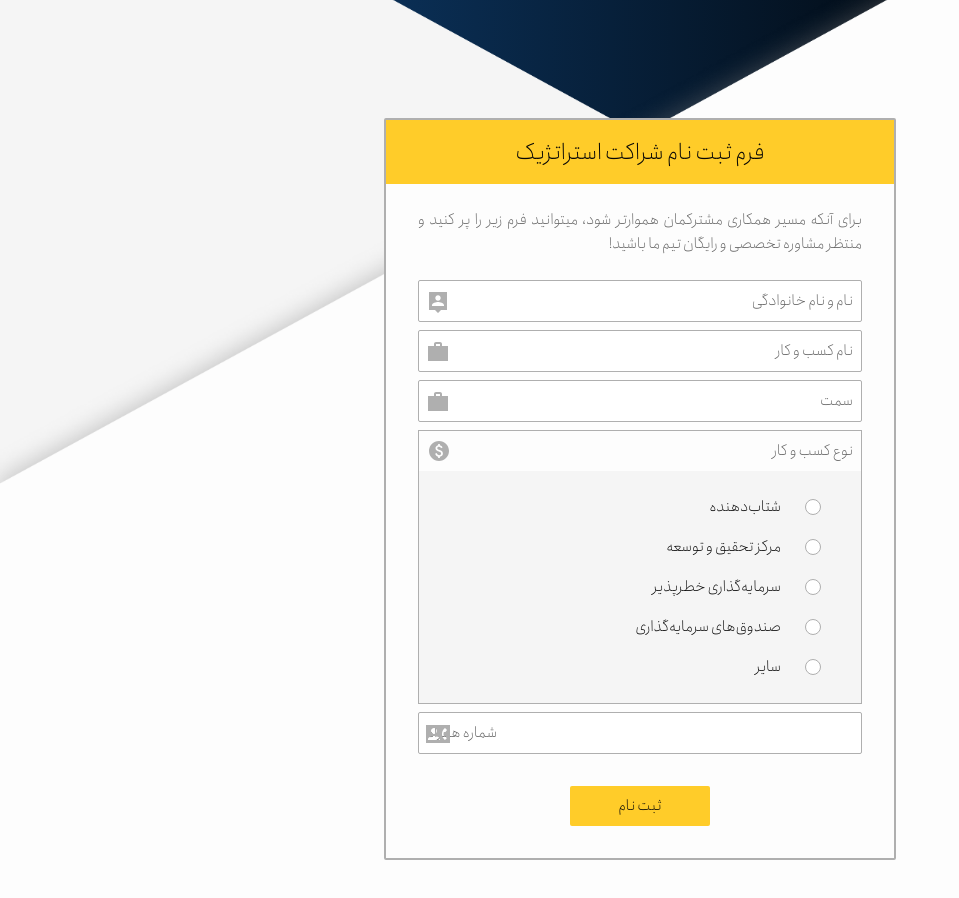
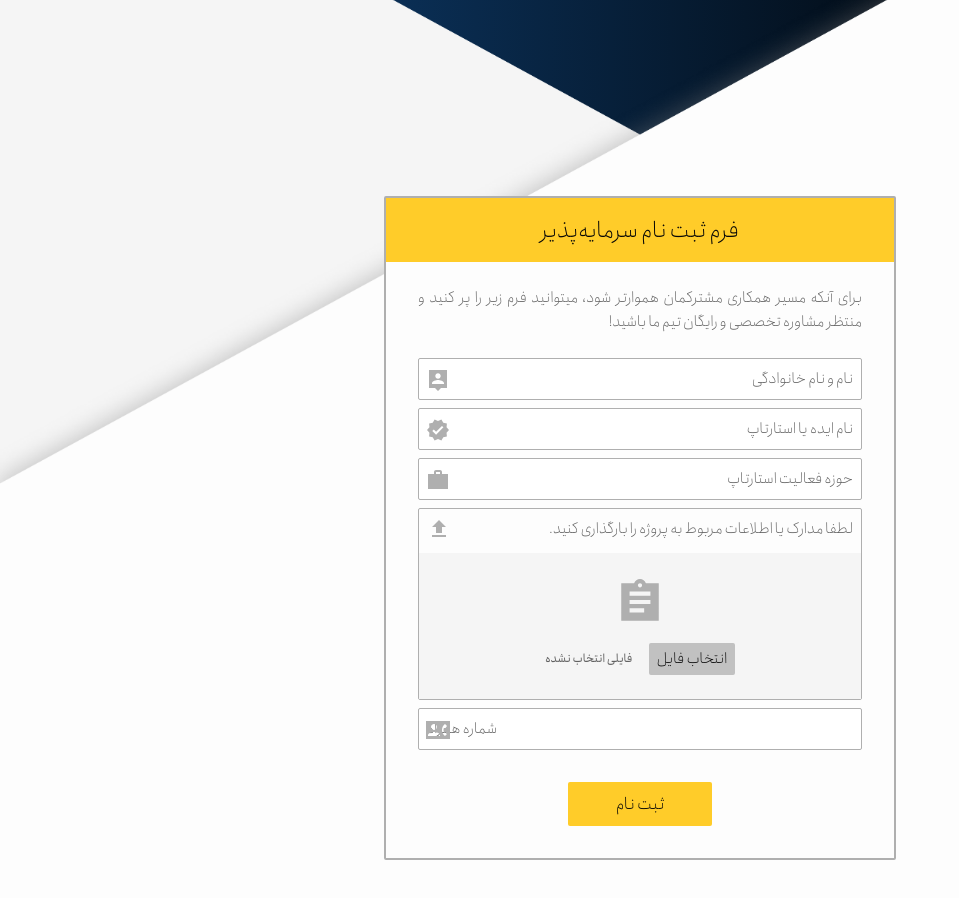
Before and after one commit to MaryamTaslimi/de-front, a Next.js app: page /startup in a window 1280 px wide. Shown: the part 2860-3758 px from the top of the page, without its empty margins (0-959 px from the left). Built offline with nearby package versions, Linux system fonts and the light colour scheme; what tailwindcss-rtl would draw is missing.

Commit message:
- startup form upload - highlights

```diff
--- a/components/Common/Header.js
+++ b/components/Common/Header.js
@@ -12,7 +12,7 @@ export default function Header({transparent}) {
                 <div
                     className = "w-full py-4 flex items-center justify-between border-b border-accent lg:border-none">
                     <div className = "flex space-x-20 items-center z-10">
-                        <a href = "#" className = "ml-10">
+                        <a href = "" className = "ml-10">
                             <span className = "sr-only">مرکز فناوری دنیای اقتصاد</span>
                             <img
                                 className = "h-12 w-auto"
--- a/components/Home/MainForm.js
+++ b/components/Home/MainForm.js
@@ -60,7 +60,7 @@ export default function MainForm() {
                         />
                     </div>
 
-                    <div className = {" border border-form-grey"}>
+                    <div className = {"rounded-sm border border-form-grey"}>
                         <div
                             className = {"flex flex-row items-center justify-between rounded-sm p-2"}>
                             <p className = {"text-shades-80 text-base font-light"}>حوزه کاری</p>
--- a/components/Investor/InvestorForm.js
+++ b/components/Investor/InvestorForm.js
@@ -73,7 +73,7 @@ export default function InvestorForm() {
                     </div>
 
 
-                    <div className = {" border border-form-grey"}>
+                    <div className = {"rounded-sm border border-form-grey"}>
                         <div
                             className = {"flex flex-row items-center justify-between rounded-sm p-2"}>
                             <p className = {"text-shades-80 text-base font-light"}>آیا تا به حال تجربه سرمایه‌گذاری در
--- a/components/Partnership/PartnershipForm.js
+++ b/components/Partnership/PartnershipForm.js
@@ -2,6 +2,7 @@ import PersonPinSharpIcon from '@mui/icons-material/PersonPinSharp';
 import WorkSharpIcon from '@mui/icons-material/WorkSharp';
 import ContactPhoneSharpIcon from '@mui/icons-material/ContactPhoneSharp';
 import PaidSharpIcon from '@mui/icons-material/PaidSharp';
+import KeyboardDoubleArrowUpSharpIcon from '@mui/icons-material/KeyboardDoubleArrowUpSharp';
 import {apiRoutes} from "../../utils/const";
 import axios from "axios";
 import {useState} from "react";
@@ -76,7 +77,7 @@ export default function PartnershipForm() {
 
 
                     <div className = "my-2 relative">
-                        <WorkSharpIcon
+                        <KeyboardDoubleArrowUpSharpIcon
                             className = {"absolute left-2 top-2.5 text-form-grey text-md"}/>
                         <input
                             onChange = {(e) =>
@@ -91,7 +92,7 @@ export default function PartnershipForm() {
                     </div>
 
 
-                    <div className = {" border border-form-grey"}>
+                    <div className = {"rounded-sm border border-form-grey"}>
                         <div
                             className = {"flex flex-row items-center justify-between rounded-sm p-2"}>
                             <p className = {"text-shades-80 text-base font-light"}>نوع کسب و کار</p>
--- a/components/Startup/StartupForm.js
+++ b/components/Startup/StartupForm.js
@@ -1,7 +1,10 @@
 import PersonPinSharpIcon from '@mui/icons-material/PersonPinSharp';
 import WorkSharpIcon from '@mui/icons-material/WorkSharp';
 import ContactPhoneSharpIcon from '@mui/icons-material/ContactPhoneSharp';
-import PaidSharpIcon from '@mui/icons-material/PaidSharp';
+import VerifiedSharpIcon from '@mui/icons-material/VerifiedSharp';
+import FileUploadSharpIcon from '@mui/icons-material/FileUploadSharp';
+import AssignmentSharpIcon from '@mui/icons-material/AssignmentSharp';
+
 import {apiRoutes} from "../../utils/const";
 import axios from "axios";
 import {useState} from "react";
@@ -9,22 +12,18 @@ import {useState} from "react";
 
 export default function StartupForm() {
     const [name, setName] = useState("");
-    const [business, setBusiness] = useState("");
-    const [position, setPosition] = useState("");
+    const [startup, setStartup] = useState("");
+    const [workArea, setWorkArea] = useState("");
+    const [selectedFile, setSelectedFile] = useState(null);
     const [phone, setPhone] = useState("");
-    const [kind, setKind] = useState("");
+
 
     const submitForm = () => {
-        axios.post(apiRoutes.baseURL + apiRoutes.partnerForm, {
-            "name": name,
-            "business": business,
-            "phone": phone,
-            "kind": kind
-        }, {
-            headers: {
-                "Content-Type": "application/json",
-            },
-            withCredentials: true
+        const formData = new FormData();
+        formData.append("name", name);
+        formData.append("doc", selectedFile);
+        axios.post(apiRoutes.baseURL + apiRoutes.startupForm, formData, {
+            "Content-Type": "multipart/form-data"
         })
             .then(function (response) {
                 console.log(response.data);
@@ -37,13 +36,13 @@ export default function StartupForm() {
 
     return (
         <div className = "w-full max-w-lg bg-shades-10 rounded-sm border-2 border-form-grey" id = {"form"}>
-            <p className = {"bg-accent text-center text-shades-100 text-2xl font-light py-4 px-8"}>فرم ثبت نام شراکت
-                استراتژیک</p>
+            <p className = {"bg-accent text-center text-shades-100 text-2xl font-light py-4 px-8"}>فرم ثبت نام
+                سرمایه‌پذیر</p>
             <div className = {"px-8"}>
                 <p className = {"text-shades-80 text-justify text-base font-light my-6"}>برای آنکه مسیر همکاری مشترکمان
                     هموارتر شود، میتوانید فرم زیر را پر کنید و منتظر مشاوره تخصصی و رایگان تیم ما باشید!
                 </p>
-                <form>
+                <form encType = "multipart/form-data">
                     <div className = "my-2 relative">
                         <PersonPinSharpIcon
                             className = {"absolute left-2 top-2.5 text-form-grey text-md"}/>
@@ -60,134 +59,66 @@ export default function StartupForm() {
                     </div>
 
                     <div className = "my-2 relative">
-                        <WorkSharpIcon
+                        <VerifiedSharpIcon
                             className = {"absolute left-2 top-2.5 text-form-grey text-md"}/>
                         <input
                             onChange = {(e) =>
-                                setBusiness(e.target.value)
+                                setStartup(e.target.value)
                             }
-                            value = {business}
-                            id = "business"
+                            value = {startup}
+                            id = "startup"
                             type = "text"
-                            placeholder = "نام کسب و کار"
+                            placeholder = "نام ایده یا استارتاپ"
                             className = "appearance-none border border-form-grey rounded-sm w-full p-2 text-base font-light placeholder-shades-80 focus:border-primary focus:placeholder-transparent"
                         />
                     </div>
-
 
                     <div className = "my-2 relative">
                         <WorkSharpIcon
                             className = {"absolute left-2 top-2.5 text-form-grey text-md"}/>
                         <input
                             onChange = {(e) =>
-                                setPosition(e.target.value)
+                                setWorkArea(e.target.value)
                             }
-                            value = {position}
-                            id = "position"
+                            value = {workArea}
+                            id = "workArea"
                             type = "text"
-                            placeholder = "سمت"
+                            placeholder = "حوزه فعالیت استارتاپ"
                             className = "appearance-none border border-form-grey rounded-sm w-full p-2 text-base font-light placeholder-shades-80 focus:border-primary focus:placeholder-transparent"
                         />
                     </div>
 
-
-                    <div className = {" border border-form-grey"}>
-                        <div
-                            className = {"flex flex-row items-center justify-between rounded-sm p-2"}>
-                            <p className = {"text-shades-80 text-base font-light"}>نوع کسب و کار</p>
-                            <PaidSharpIcon
+                    <div className = {"rounded-sm border border-form-grey"}>
+                        <div className = {"flex flex-row items-center justify-between rounded-sm p-2"}>
+                            <p className = {"text-shades-80 text-base font-light"}>لطفا مدارک یا اطلاعات مربوط به پروژه
+                                را بارگذاری کنید.</p>
+                            <FileUploadSharpIcon
                                 className = {"text-form-grey text-md"}/>
                         </div>
 
-                        <div className = "bg-shades-20 flex flex-col gap-4 pr-8 py-6">
-                            <div className = "flex flex-row">
-                                <input
-                                    className = "rounded-full accent-accent h-4 w-4 border border-form-grey checked:bg-accent hover:bg-accent focus:outline-none transition duration-200 mt-1 align-top bg-no-repeat bg-center bg-contain float-left mr-2 cursor-pointer"
-                                    type = "radio"
-                                    name = "op1"
-                                    id = "op1"
-                                    value = "شتاب‌دهنده"
-                                    onChange = {(e) =>
-                                        setKind(e.target.value)
-                                    }
-                                />
+                        <div className = "mt-1 flex flex-col gap-4 justify-center items-center py-6 bg-shades-20">
+
+                            <AssignmentSharpIcon className = {"text-form-grey text-md"}
+                                                 sx = {{fontSize: 50}}/>
+                            <div className = "flex flex-row justify-between items-center gap-4">
                                 <label
-                                    className = "mr-6 form-check-label inline-block text-shades-100 font-light text-base"
-                                    htmlFor = "op1">
-                                    شتاب‌دهنده </label>
+                                    htmlFor = "upload"
+                                    className = "cursor-pointer font-light text-base text-shades-100 px-2 py-1 rounded-sm bg-shades-40 focus-within:outline-none focus-within:ring-2 focus-within:ring-offset-2 focus-within:ring-accent-50"
+                                >
+                                    <span>انتخاب فایل</span>
+                                    <input id = "upload" name = "upload" type = "file"
+                                        className = "sr-only"
+                                           onChange = {(e) => {
+                                               setSelectedFile(e.target.files[0]);
+                                           }
+                                           }
+                                    />
+                                </label>
+                                <p className = "text-xs text-shades-80">{selectedFile ? selectedFile.name : "فایلی انتخاب نشده"}</p>
+
                             </div>
-
-                            <div className = "flex flex-row">
-                                <input
-                                    className = "rounded-full accent-accent h-4 w-4 border border-form-grey checked:bg-accent hover:bg-accent focus:outline-none transition duration-200 mt-1 align-top bg-no-repeat bg-center bg-contain float-left mr-2 cursor-pointer"
-                                    type = "radio"
-                                    name = "op2"
-                                    id = "op2"
-                                    value = "مرکز تحقیق و توسعه"
-                                    onChange = {(e) =>
-                                        setKind(e.target.value)
-                                    }
-                                />
-                                <label
-                                    className = "mr-6 form-check-label inline-block text-shades-100 font-light text-base"
-                                    htmlFor = "op2">
-                                    مرکز تحقیق و توسعه</label>
-                            </div>
-
-                            <div className = "flex flex-row">
-                                <input
-                                    className = "rounded-full accent-accent h-4 w-4 border border-form-grey checked:bg-accent hover:bg-accent focus:outline-none transition duration-200 mt-1 align-top bg-no-repeat bg-center bg-contain float-left mr-2 cursor-pointer"
-                                    type = "radio"
-                                    name = "op3"
-                                    id = "op3"
-                                    value = "مسرمایه‌گذاری خطرپذیر"
-                                    onChange = {(e) =>
-                                        setKind(e.target.value)
-                                    }
-                                />
-                                <label
-                                    className = "mr-6 form-check-label inline-block text-shades-100 font-light text-base"
-                                    htmlFor = "op3">
-                                    سرمایه‌گذاری خطرپذیر</label>
-                            </div>
-
-                            <div className = "flex flex-row">
-                                <input
-                                    className = "rounded-full accent-accent h-4 w-4 border border-form-grey checked:bg-accent hover:bg-accent focus:outline-none transition duration-200 mt-1 align-top bg-no-repeat bg-center bg-contain float-left mr-2 cursor-pointer"
-                                    type = "radio"
-                                    name = "op4"
-                                    id = "op4"
-                                    value = "صندوق‌های سرمایه‌گذاری"
-                                    onChange = {(e) =>
-                                        setKind(e.target.value)
-                                    }
-                                />
-                                <label
-                                    className = "mr-6 form-check-label inline-block text-shades-100 font-light text-base"
-                                    htmlFor = "op4">
-                                    صندوق‌های سرمایه‌گذاری</label>
-                            </div>
-
-                            <div className = "flex flex-row">
-                                <input
-                                    className = "rounded-full accent-accent h-4 w-4 border border-form-grey checked:bg-accent hover:bg-accent focus:outline-none transition duration-200 mt-1 align-top bg-no-repeat bg-center bg-contain float-left mr-2 cursor-pointer"
-                                    type = "radio"
-                                    name = "op5"
-                                    id = "op5"
-                                    value = "سایر"
-                                    onChange = {(e) =>
-                                        setKind(e.target.value)
-                                    }
-                                />
-                                <label
-                                    className = "mr-6 form-check-label inline-block text-shades-100 font-light text-base"
-                                    htmlFor = "op5">
-                                    سایر</label>
-                            </div>
-
                         </div>
                     </div>
-
 
                     <div className = "my-2 relative">
                         <ContactPhoneSharpIcon
@@ -207,7 +138,7 @@ export default function StartupForm() {
 
                     <div className = "flex items-center justify-center my-8">
                         <button
-                            className = "bg-accent text-shades-100 font-light py-2 px-12 rounded-sm focus:outline-none"
+                            className = "bg-accent text-lg text-shades-100 font-light py-2 px-12 rounded-sm focus:outline-none"
                             type = "button"
                             onClick = {() => {
                                 submitForm()
```
Also changed, not shown: components/Common/Stack.js (+2 -13 lines).
